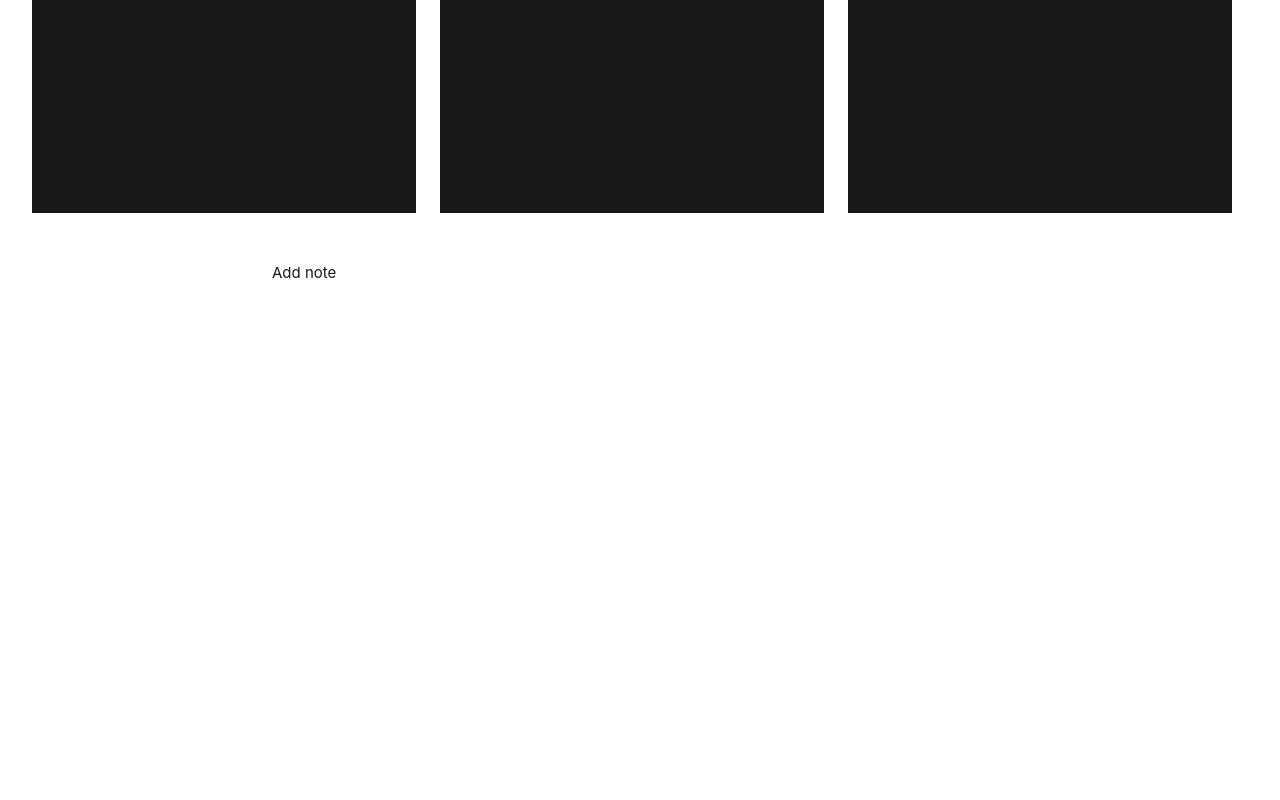
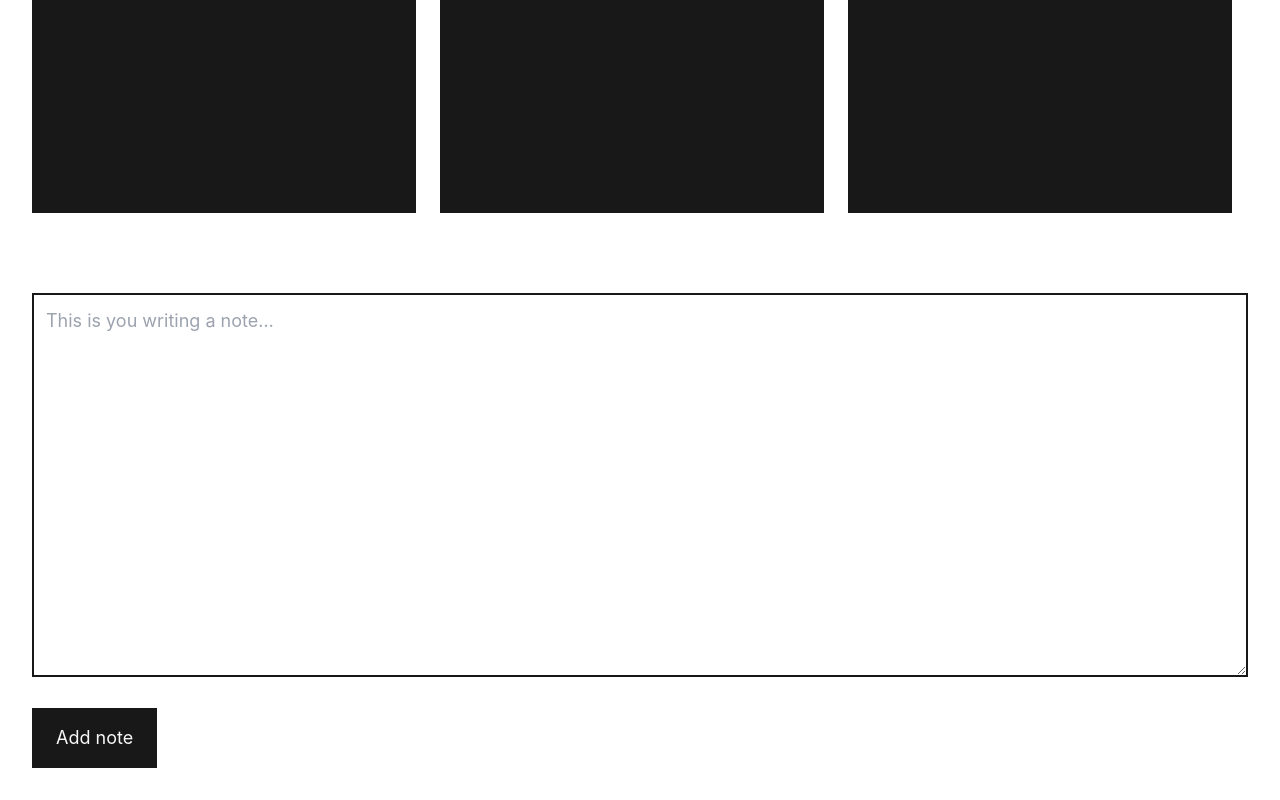
Before and after one commit to kristofferlarberg/post-it, a Vue app: page / in a window 1280 px wide. Shown: the part 275-1075 px from the top of the page. Before the commit the page ends 936 px from the top, so only its background shows below. Built offline with nearby package versions, Linux system fonts and the light colour scheme.

Commit message:
feat: style text input/textarea

```diff
--- a/src/App.vue
+++ b/src/App.vue
@@ -3,8 +3,8 @@ import { RouterView } from "vue-router";
 </script>
 
 <template>
-  <header>
-    <div class="wrapper">post-it</div>
+  <header class="px-8 pt-8">
+    <div>post-it</div>
   </header>
 
   <main class="h-screen">
@@ -14,7 +14,6 @@ import { RouterView } from "vue-router";
 
 <style>
 #app {
-  padding: 2rem;
   font-weight: normal;
 }
 </style>
--- a/src/views/HomeView.vue
+++ b/src/views/HomeView.vue
@@ -30,7 +30,7 @@ export default {
 </script>
 
 <template>
-  <section>
+  <section class="m-8">
     <div class="my-12 flex flex-wrap gap-6">
       <div
         v-for="note in notes"
@@ -47,9 +47,24 @@ export default {
         </button>
       </div>
     </div>
+  </section>
+  <section class="p-8">
     <form @submit.prevent="addNote">
-      <input v-model="newNote" />
-      <button>Add note</button>
+      <label class="hidden" for="note">Add a note</label>
+      <textarea
+        v-model="newNote"
+        class="h-96 w-full border-2 p-3 text-lg text-black-primary"
+        id="note"
+        name="note"
+        rows="5"
+        cols="33"
+        placeholder="This is you writing a note…"
+      ></textarea>
+      <button
+        class="mt-6 bg-black-primary px-6 py-4 text-lg text-white-secondary"
+      >
+        Add note
+      </button>
     </form>
   </section>
 </template>
```
